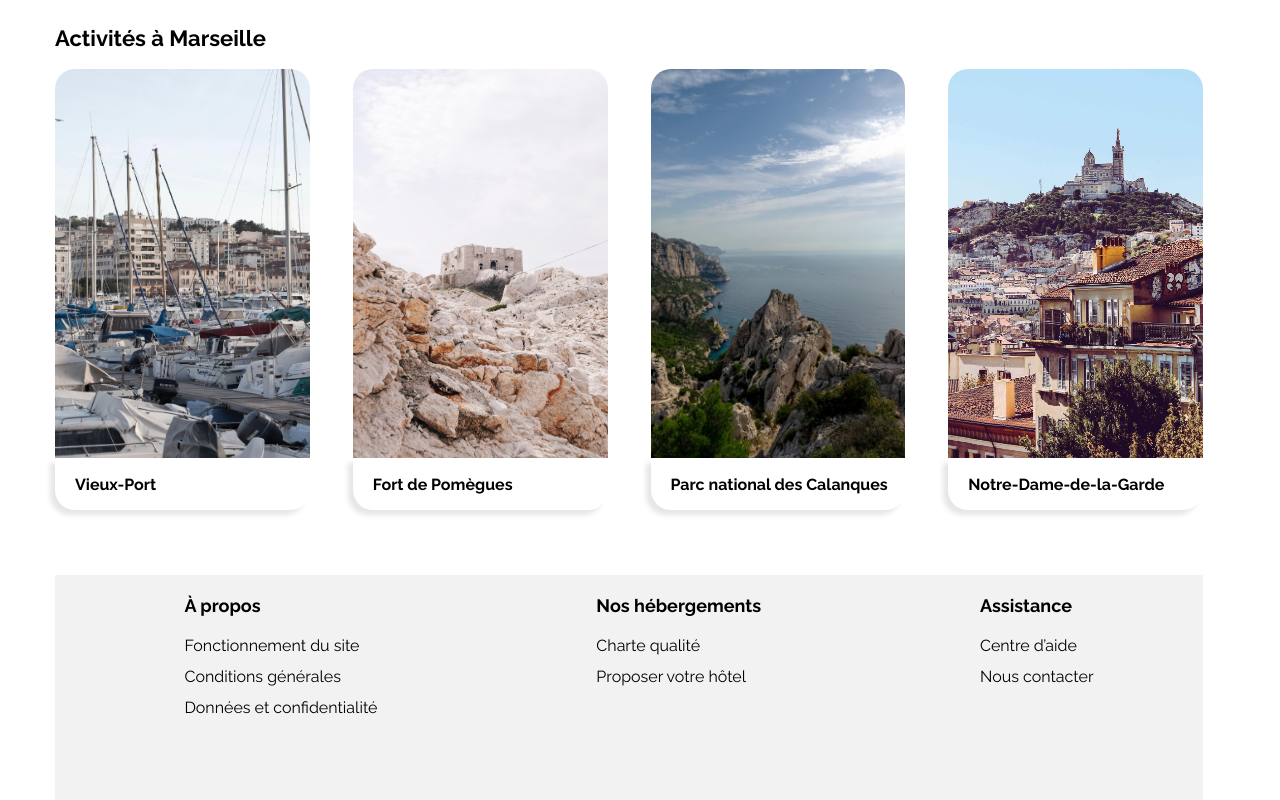
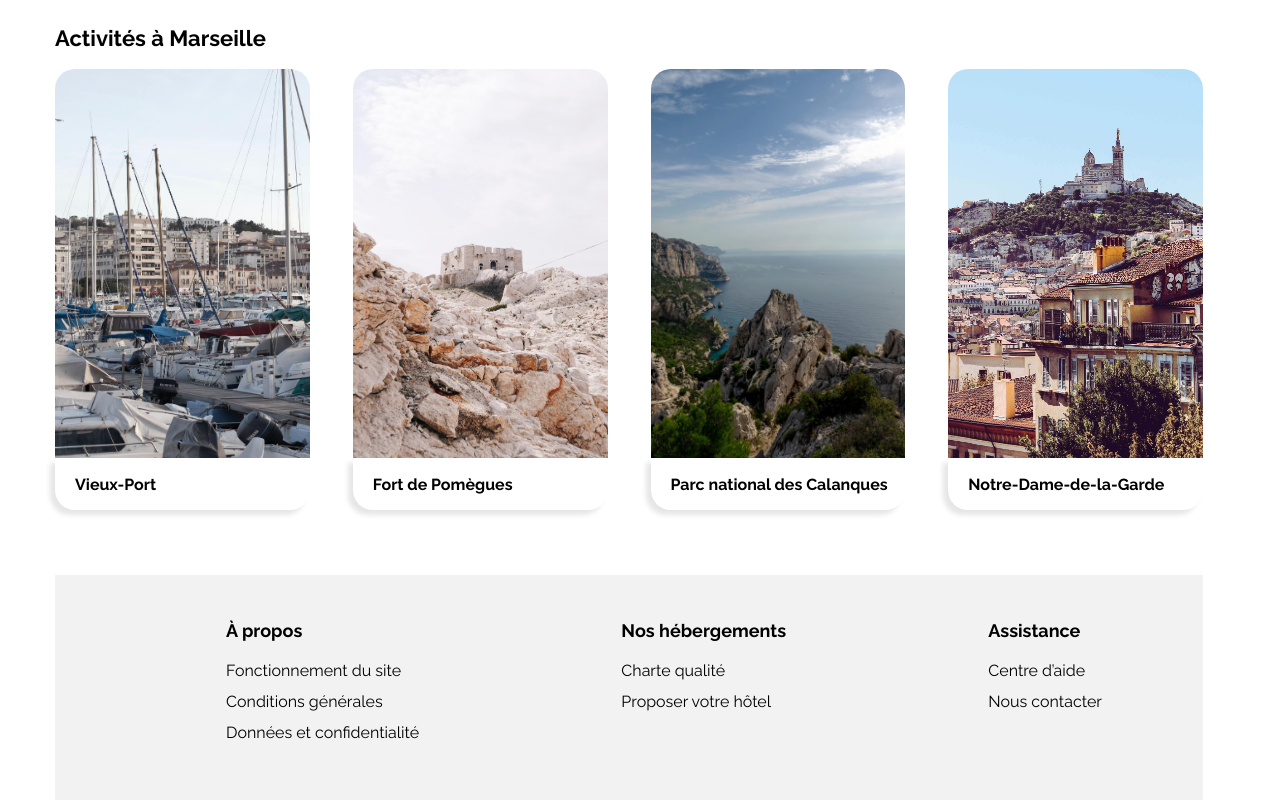
Before and after one commit to BartzCyril/Booki, a plain HTML site: page index.html in a window 1280 px wide. Shown: the part 1313-2113 px from the top of the page. Drawn offline with Linux system fonts and the light colour scheme.

Commit message:
correction maquette

```diff
--- a/style.css
+++ b/style.css
@@ -422,8 +422,8 @@ img {
     width: 100%;
     height: 225px;
     background: #F2F2F2;
-    padding-top: 20px;
-    padding-left: 20px;
+    padding-top: 45px;
+    padding-left: 70px;
     display: flex;
     justify-content: space-around;
 }
```
